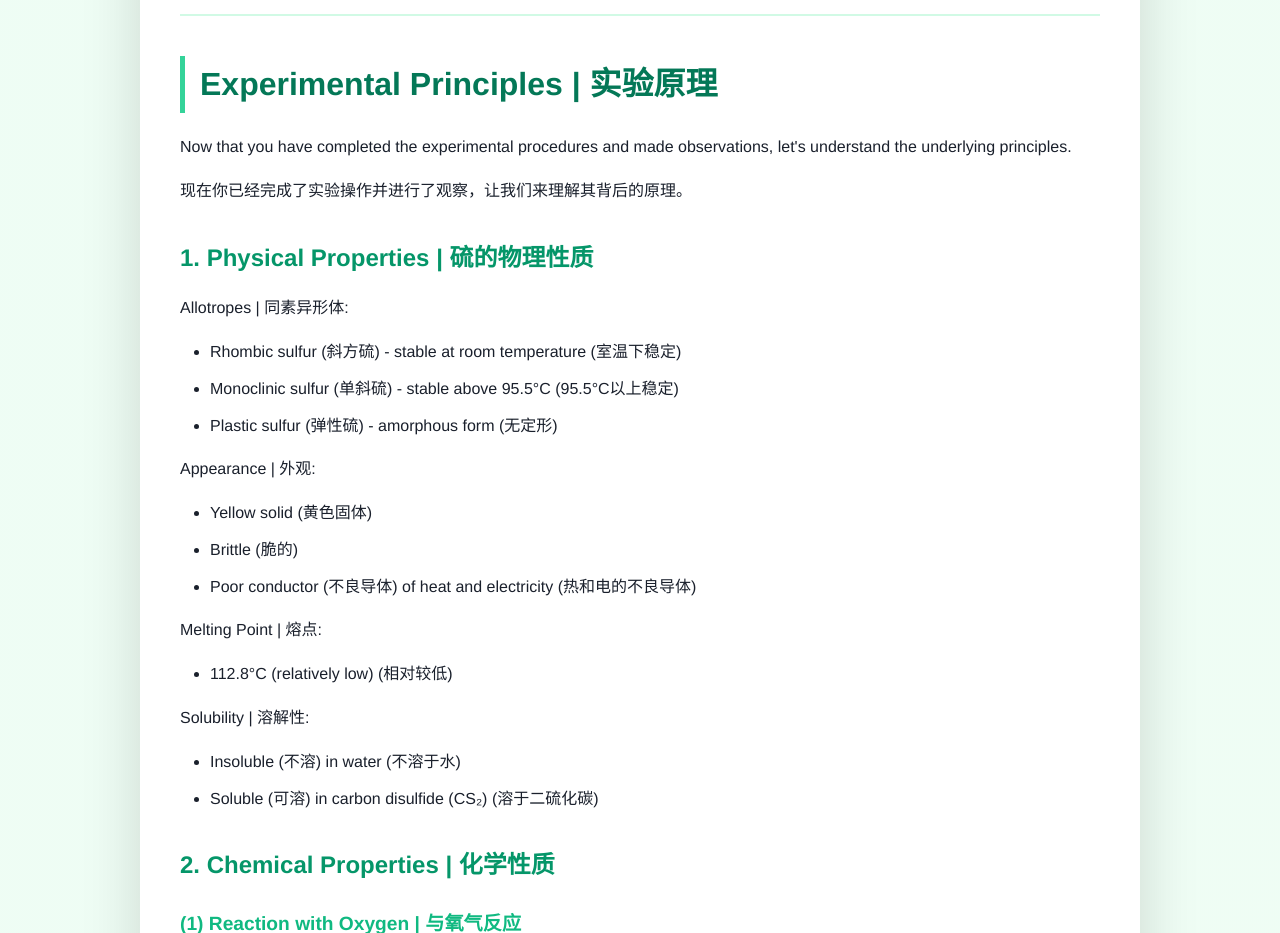
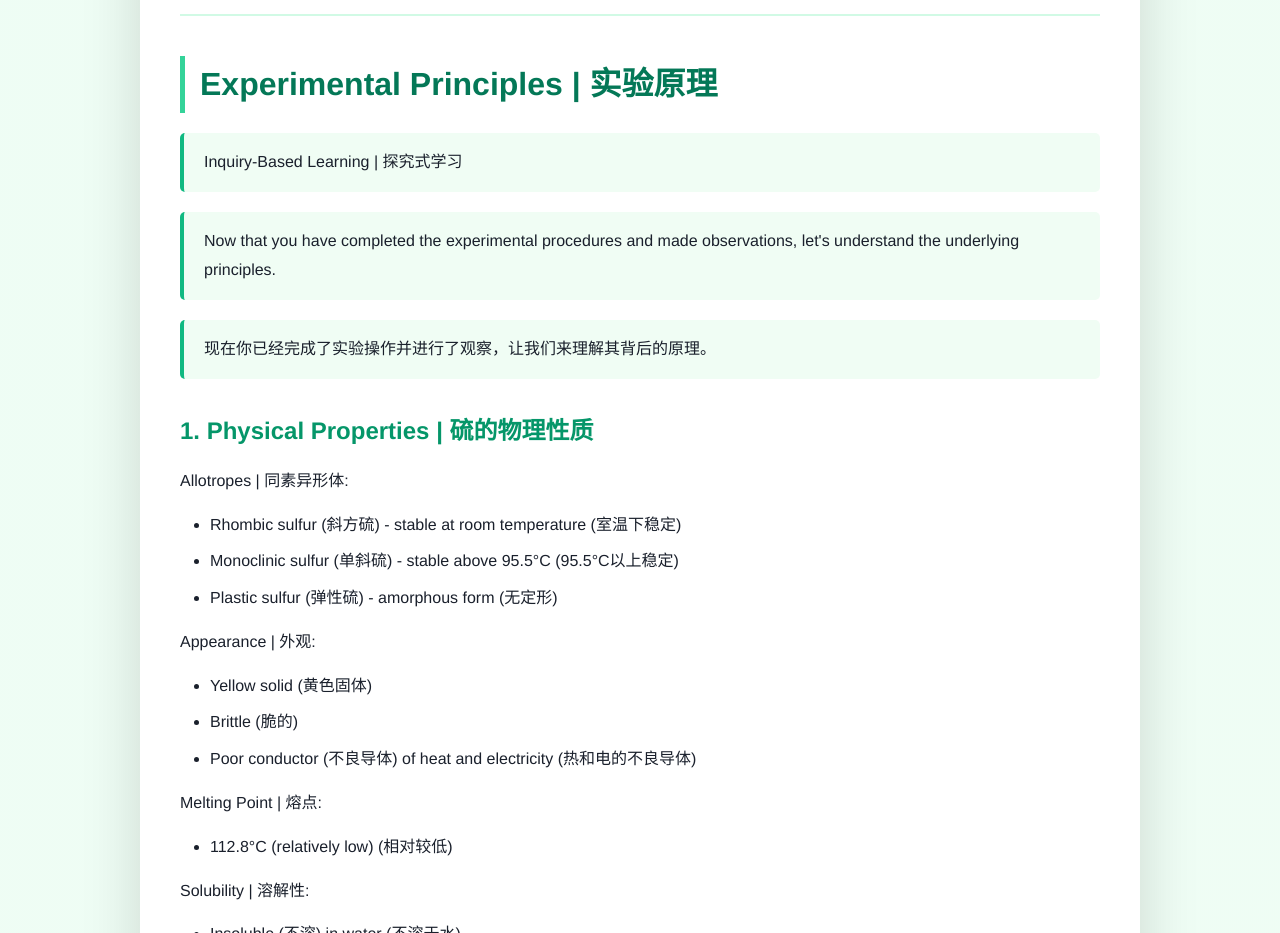
Before and after one commit to zuozhenpu/chemistry-lab, a plain HTML site: page 1B_Lab1_Sulfur.html in a window 1280 px wide. Shown: the part 9100-10033 px from the top of the page. Drawn offline with Linux system fonts and the light colour scheme.

Commit message:
Standardize Experimental Principles style in all labs

```diff
--- a/1B_Lab1_Sulfur.html
+++ b/1B_Lab1_Sulfur.html
@@ -290,8 +290,9 @@
 <p>   Your answer | 你的答案: _______________________</p>
 <hr>
 <h2>Experimental Principles | 实验原理</h2>
-<p>Now that you have completed the experimental procedures and made observations, let's understand the underlying principles.</p>
-<p>现在你已经完成了实验操作并进行了观察，让我们来理解其背后的原理。</p>
+<blockquote>Inquiry-Based Learning | 探究式学习</blockquote>
+<blockquote>Now that you have completed the experimental procedures and made observations, let's understand the underlying principles.</blockquote>
+<blockquote>现在你已经完成了实验操作并进行了观察，让我们来理解其背后的原理。</blockquote>
 <h3>1. Physical Properties | 硫的物理性质</h3>
 <p>Allotropes | 同素异形体:</p>
 <ul>
```
Also changed, not shown: 1A_Lab2_Sodium_Compounds.html (+3 -2 lines), 1A_Lab3_Iron.html (+3 -2 lines), 1A_Lab4_Iron_Compounds.html (+3 -2 lines), 1A_Lab5_Chlorine.html (+3 -2 lines), 1A_Lab6_Aluminum.html (+3 -2 lines), 1A_Lab7_Aluminum_Compounds.html (+3 -2 lines), 1B_Lab2_Sulfur_Compounds.html (+3 -2 lines), 1B_Lab3_Nitrogen.html (+3 -2 lines), 1B_Lab4_Nitrogen_Compounds.html (+3 -2 lines), 1B_Lab5_Methane.html (+3 -2 lines), 1B_Lab6_Ethylene.html (+3 -2 lines), 1B_Lab7_Ethanol.html (+3 -2 lines), 1B_Lab8_Acetic_Acid.html (+3 -2 lines).
